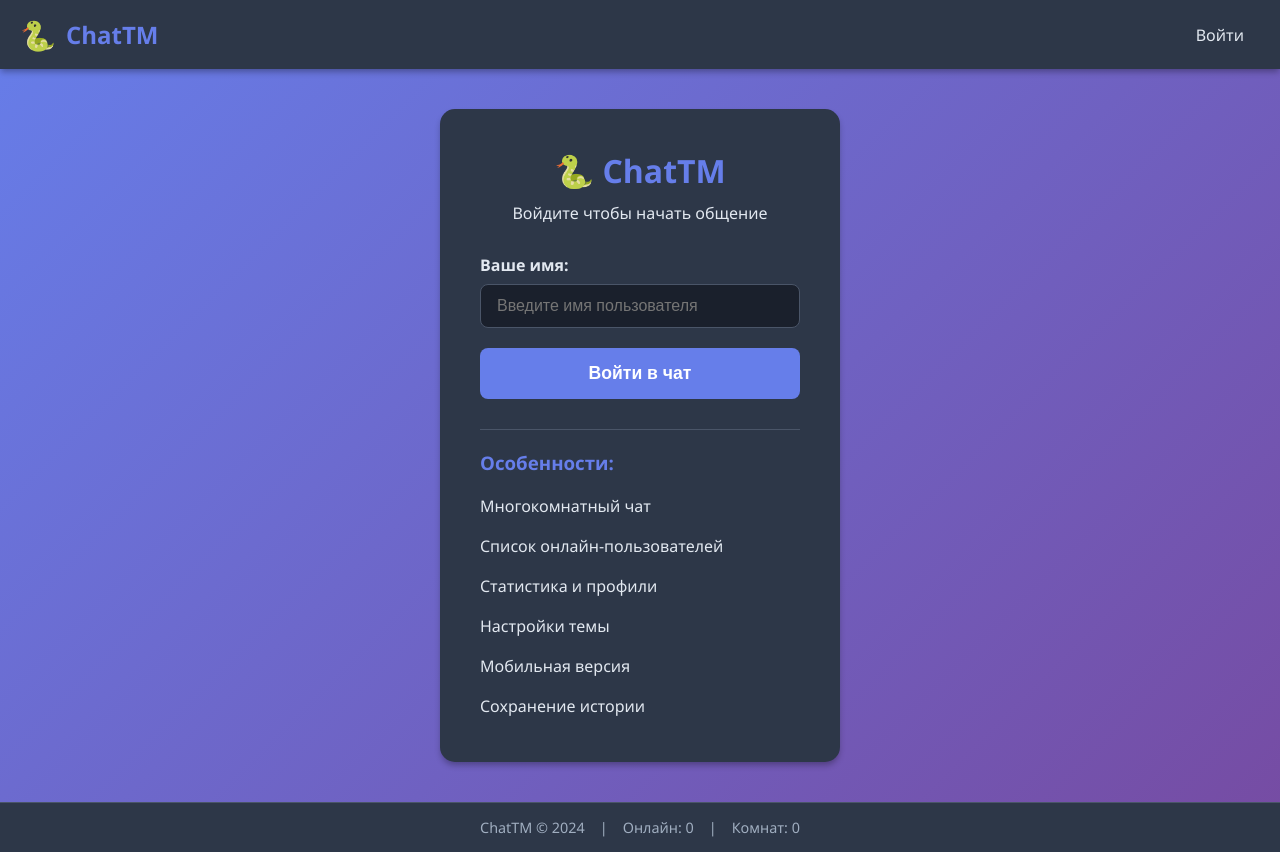
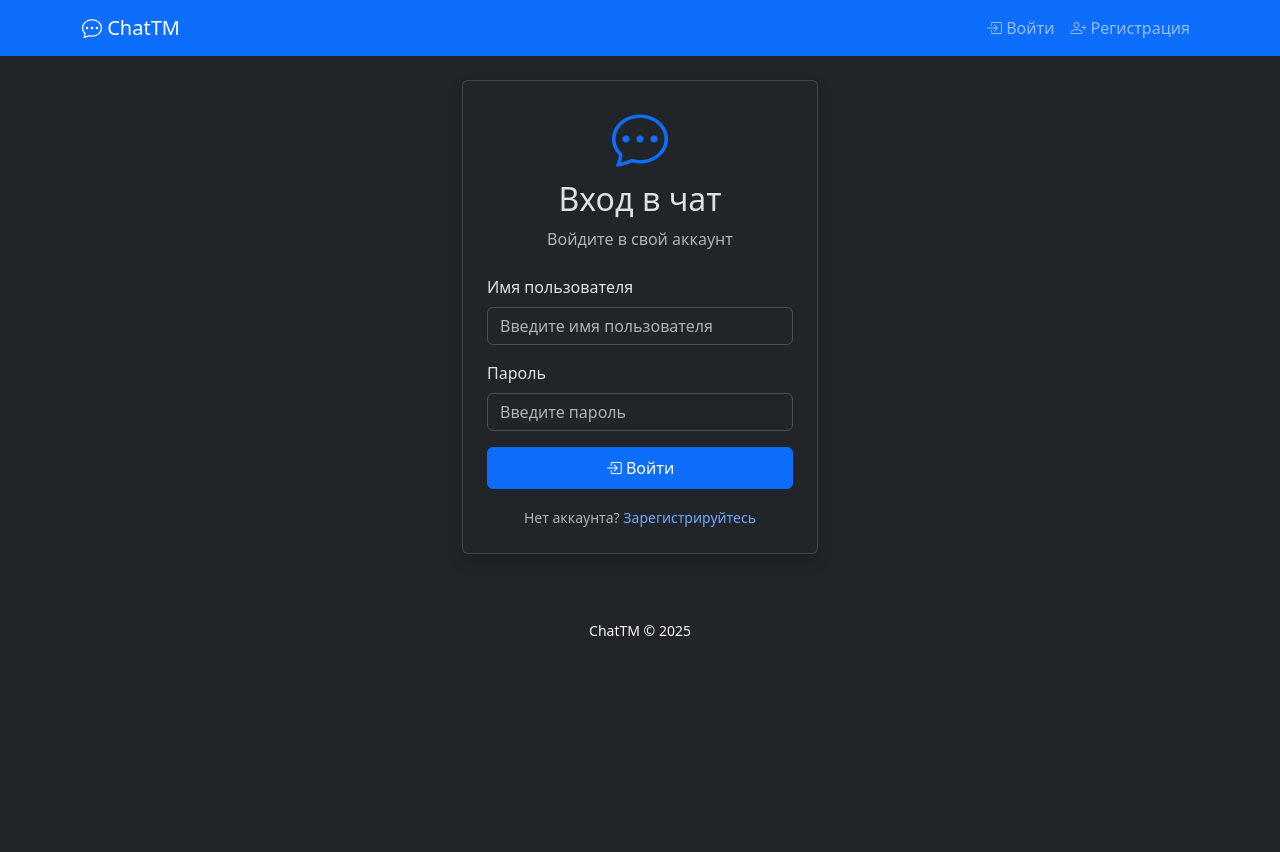
Before and after one commit to Allaguly06/My_chat, a Flask app: page /login in a window 1280 px wide. After the commit the page ends 636 px from the top, so only its background shows below. Run offline with Flask 3, Linux system fonts and the light colour scheme; some libraries are stand-ins or nearby versions.

Commit message:
Изменил html страницы

```diff
--- a/templates/base.html
+++ b/templates/base.html
@@ -1,62 +1,111 @@
 <!DOCTYPE html>
-<html lang="ru" class="theme-{{ session.get('theme', 'dark') }}">
+<html lang="ru" data-bs-theme="dark">
 <head>
     <meta charset="UTF-8">
     <meta name="viewport" content="width=device-width, initial-scale=1.0">
     <title>{% block title %}ChatTM{% endblock %}</title>
-    <link rel="stylesheet" href="{{ url_for('static', filename='style.css') }}">
+
+    <!-- Bootstrap 5 CSS -->
+    <link href="https://cdn.jsdelivr.net/npm/bootstrap@5.3.2/dist/css/bootstrap.min.css" rel="stylesheet">
+    <!-- Bootstrap Icons -->
+    <link href="https://cdn.jsdelivr.net/npm/bootstrap-icons@1.11.1/font/bootstrap-icons.css" rel="stylesheet">
+    <!-- Custom CSS -->
+    <link href="{{ url_for('static', filename='css/style.css') }}" rel="stylesheet">
+
     {% block extra_css %}{% endblock %}
 </head>
 <body>
-    <nav class="main-nav">
-        <div class="nav-brand">
-            <span class="logo">🐍</span>
-            ChatTM
-        </div>
+    <!-- Navigation -->
+    <nav class="navbar navbar-expand-lg navbar-dark bg-primary">
+        <div class="container">
+            <a class="navbar-brand" href="{{ url_for('chat') }}">
+                <i class="bi bi-chat-dots"></i> ChatTM
+            </a>
 
-        <div class="nav-links">
-            {% if session.username %}
-                <a href="{{ url_for('index') }}" class="nav-link"> Чат</a>
-                <a href="{{ url_for('stats') }}" class="nav-link"> Статистика</a>
-                <a href="{{ url_for('profile') }}" class="nav-link"> {{ session.username }}</a>
-                <a href="{{ url_for('settings') }}" class="nav-link"> Настройки</a>
-                <a href="{{ url_for('mobile') }}" class="nav-link"> Mobile</a>
-                <a href="{{ url_for('logout') }}" class="nav-link logout"> Выйти</a>
-            {% else %}
-                <a href="{{ url_for('login') }}" class="nav-link"> Войти</a>
-            {% endif %}
+            <button class="navbar-toggler" type="button" data-bs-toggle="collapse" data-bs-target="#navbarNav">
+                <span class="navbar-toggler-icon"></span>
+            </button>
+
+            <div class="collapse navbar-collapse" id="navbarNav">
+                <ul class="navbar-nav me-auto">
+                    {% if session.username %}
+                    <li class="nav-item">
+                        <a class="nav-link" href="{{ url_for('chat') }}">
+                            <i class="bi bi-chat-left-text"></i> Чат
+                        </a>
+                    </li>
+                    <li class="nav-item">
+                        <a class="nav-link" href="{{ url_for('create_group') }}">
+                            <i class="bi bi-people"></i> Создать группу
+                        </a>
+                    </li>
+                    {% endif %}
+                </ul>
+
+                <ul class="navbar-nav">
+                    {% if session.username %}
+                    <li class="nav-item dropdown">
+                        <a class="nav-link dropdown-toggle" href="#" role="button" data-bs-toggle="dropdown">
+                            <i class="bi bi-person-circle"></i> {{ session.username }}
+                        </a>
+                        <ul class="dropdown-menu">
+                            <li><a class="dropdown-item" href="{{ url_for('profile') }}">
+                                <i class="bi bi-person"></i> Профиль
+                            </a></li>
+                            <li><hr class="dropdown-divider"></li>
+                            <li><a class="dropdown-item text-danger" href="{{ url_for('logout') }}">
+                                <i class="bi bi-box-arrow-right"></i> Выйти
+                            </a></li>
+                        </ul>
+                    </li>
+                    {% else %}
+                    <li class="nav-item">
+                        <a class="nav-link" href="{{ url_for('login') }}">
+                            <i class="bi bi-box-arrow-in-right"></i> Войти
+                        </a>
+                    </li>
+                    <li class="nav-item">
+                        <a class="nav-link" href="{{ url_for('register') }}">
+                            <i class="bi bi-person-plus"></i> Регистрация
+                        </a>
+                    </li>
+                    {% endif %}
+                </ul>
+            </div>
         </div>
     </nav>
 
-    <main class="main-content">
-        {% with messages = get_flashed_messages() %}
+    <!-- Flash Messages -->
+    <div class="container mt-3">
+        {% with messages = get_flashed_messages(with_categories=true) %}
             {% if messages %}
-                <div class="flash-messages">
-                    {% for message in messages %}
-                        <div class="flash-message">{{ message }}</div>
-                    {% endfor %}
-                </div>
+                {% for category, message in messages %}
+                    <div class="alert alert-{{ 'danger' if category == 'error' else 'success' }} alert-dismissible fade show">
+                        {{ message }}
+                        <button type="button" class="btn-close" data-bs-dismiss="alert"></button>
+                    </div>
+                {% endfor %}
             {% endif %}
         {% endwith %}
+    </div>
 
+    <!-- Main Content -->
+    <main class="container my-4">
         {% block content %}{% endblock %}
     </main>
 
-    <footer class="main-footer">
-        <div class="footer-content">
-            <span>ChatTM &copy; 2024</span>
-            <span>|</span>
-            <span>Онлайн: {{ active_users|length if active_users else 0 }}</span>
-            <span>|</span>
-            <span>Комнат: {{ chat_rooms|length if chat_rooms else 0 }}</span>
-            {% if session.username %}
-            <span>|</span>
-            <span>Вы: {{ session.username }}</span>
-            {% endif %}
+    <!-- Footer -->
+    <footer class="bg-dark text-light py-3 mt-5">
+        <div class="container text-center">
+            <small>ChatTM &copy; 2025</small>
         </div>
     </footer>
 
+    <!-- Bootstrap JS -->
+    <script src="https://cdn.jsdelivr.net/npm/bootstrap@5.3.2/dist/js/bootstrap.bundle.min.js"></script>
+    <!-- SocketIO -->
     <script src="https://cdnjs.cloudflare.com/ajax/libs/socket.io/4.0.1/socket.io.js"></script>
+
     {% block scripts %}{% endblock %}
 </body>
 </html>
--- a/templates/login.html
+++ b/templates/login.html
@@ -3,41 +3,40 @@
 {% block title %}Вход - ChatTM{% endblock %}
 
 {% block content %}
-<div class="login-container">
-    <div class="login-card">
-        <div class="login-header">
-            <h1>🐍 ChatTM</h1>
-            <p>Войдите чтобы начать общение</p>
-        </div>
+<div class="row justify-content-center">
+    <div class="col-md-6 col-lg-4">
+        <div class="card shadow">
+            <div class="card-body p-4">
+                <div class="text-center mb-4">
+                    <i class="bi bi-chat-dots display-4 text-primary"></i>
+                    <h2 class="card-title mt-2">Вход в чат</h2>
+                    <p class="text-muted">Войдите в свой аккаунт</p>
+                </div>
 
-        {% if error %}
-        <div class="error-message">
-            {{ error }}
-        </div>
-        {% endif %}
+                <form method="POST">
+                    <div class="mb-3">
+                        <label for="username" class="form-label">Имя пользователя</label>
+                        <input type="text" class="form-control" id="username" name="username"
+                               placeholder="Введите имя пользователя" required>
+                    </div>
 
-        <form method="POST" class="login-form">
-            <div class="form-group">
-                <label for="username">Ваше имя:</label>
-                <input type="text" id="username" name="username"
-                       placeholder="Введите имя пользователя"
-                       required minlength="2" maxlength="20"
-                       autocomplete="off">
+                    <div class="mb-3">
+                        <label for="password" class="form-label">Пароль</label>
+                        <input type="password" class="form-control" id="password" name="password"
+                               placeholder="Введите пароль" required>
+                    </div>
+
+                    <button type="submit" class="btn btn-primary w-100 py-2">
+                        <i class="bi bi-box-arrow-in-right"></i> Войти
+                    </button>
+                </form>
+
+                <div class="text-center mt-3">
+                    <small class="text-muted">
+                        Нет аккаунта? <a href="{{ url_for('register') }}" class="text-decoration-none">Зарегистрируйтесь</a>
+                    </small>
+                </div>
             </div>
-
-            <button type="submit" class="login-btn"> Войти в чат</button>
-        </form>
-
-        <div class="login-info">
-            <h3>Особенности:</h3>
-            <ul>
-                <li> Многокомнатный чат</li>
-                <li> Список онлайн-пользователей</li>
-                <li> Статистика и профили</li>
-                <li> Настройки темы</li>
-                <li> Мобильная версия</li>
-                <li> Сохранение истории</li>
-            </ul>
         </div>
     </div>
 </div>
```
Also changed, not shown: templates/chat.html (added, +344 -0 lines), templates/profile.html (+39 -39 lines), templates/register.html (added, +51 -0 lines).
